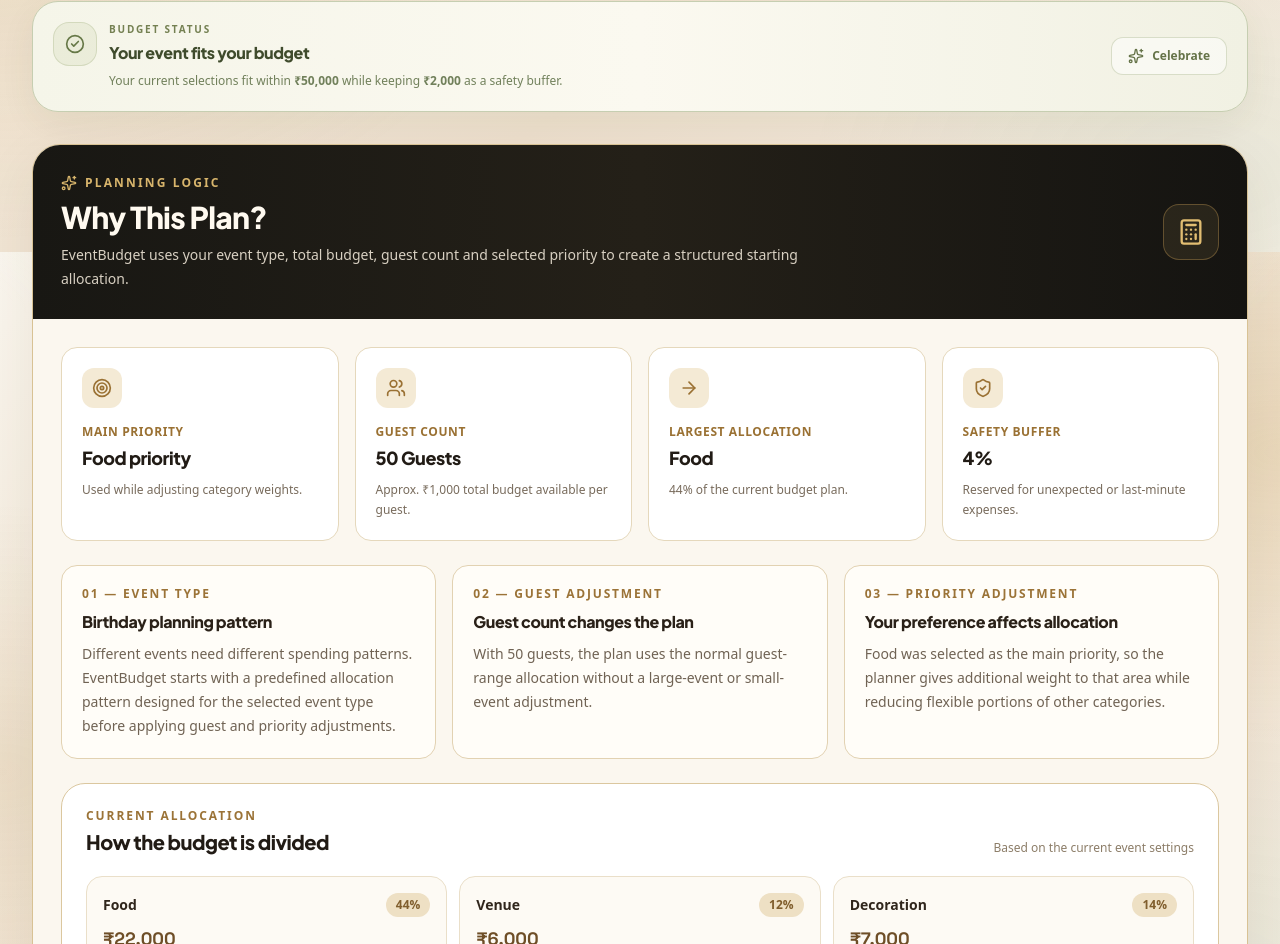
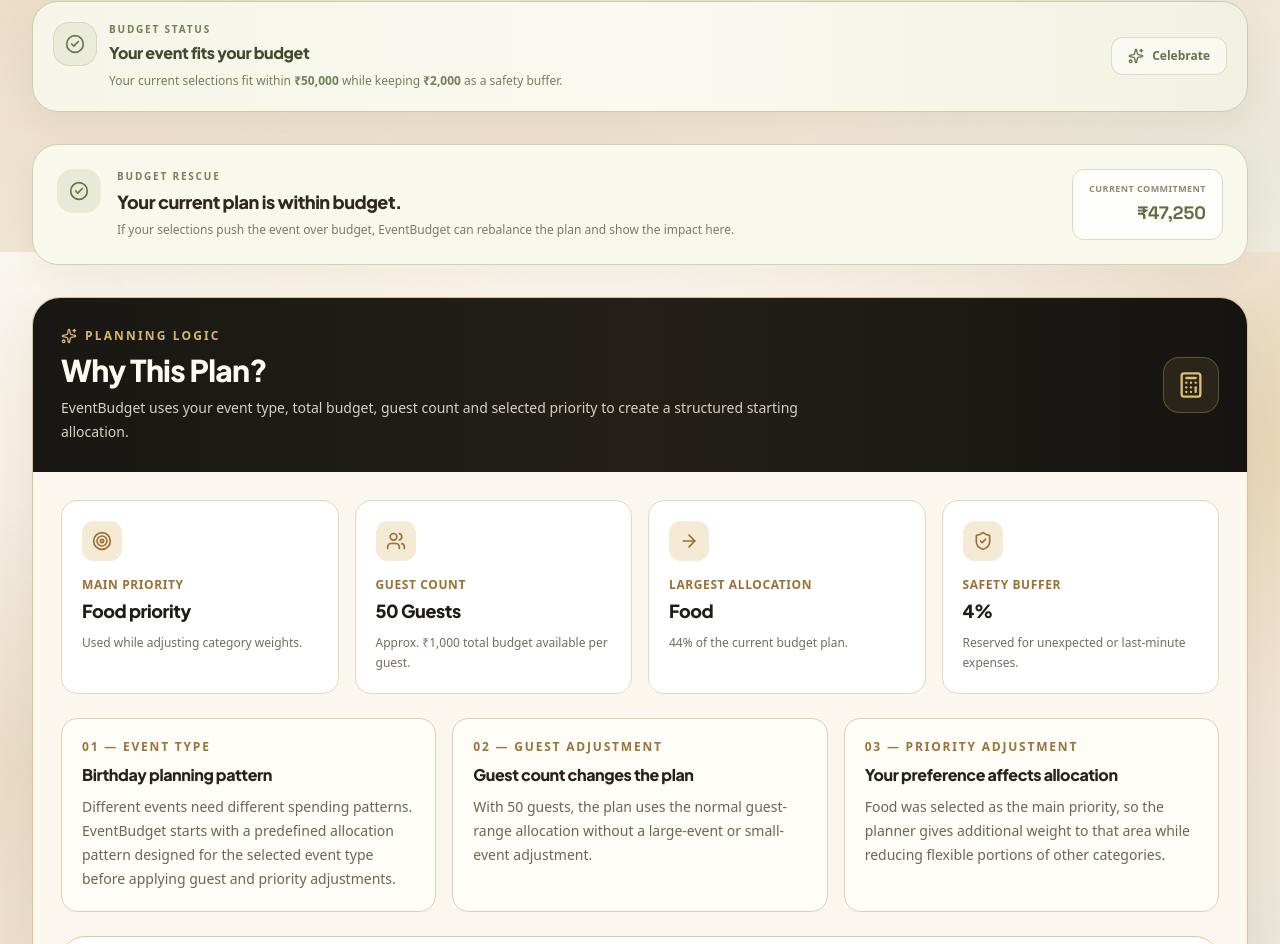
Before and after one commit to aivisionstudio2821-dot/eventbudget, a React (Vite) app: page / in a window 1280 px wide. Shown: the part 1348-2292 px from the top of the page. Built offline with nearby package versions, Linux system fonts and the light colour scheme.

Commit message:
Show budget rescue on dashboard

```diff
--- a/src/components/dashboard/BudgetDashboard.tsx
+++ b/src/components/dashboard/BudgetDashboard.tsx
@@ -34,6 +34,7 @@ import { PriceMethodology } from './PriceMethodology';
 import { CanIAddThisModal } from './CanIAddThisModal';
 import { HealthScoreModal } from './HealthScoreModal';
 import { ShareEventPlan } from './ShareEventPlan';
+import { BudgetRescue } from './BudgetRescue';
 
 interface BudgetDashboardProps {
   event: EventState;
@@ -508,6 +509,13 @@ export const BudgetDashboard: React.FC<BudgetDashboardProps> = ({
         )}
       </div>
 
+      {/* BUDGET RESCUE */}
+
+      <BudgetRescue
+        event={event}
+        onFixBudget={onFixBudget}
+      />
+
       {/* BUDGET EDITOR */}
 
       {showEditor && (
```
